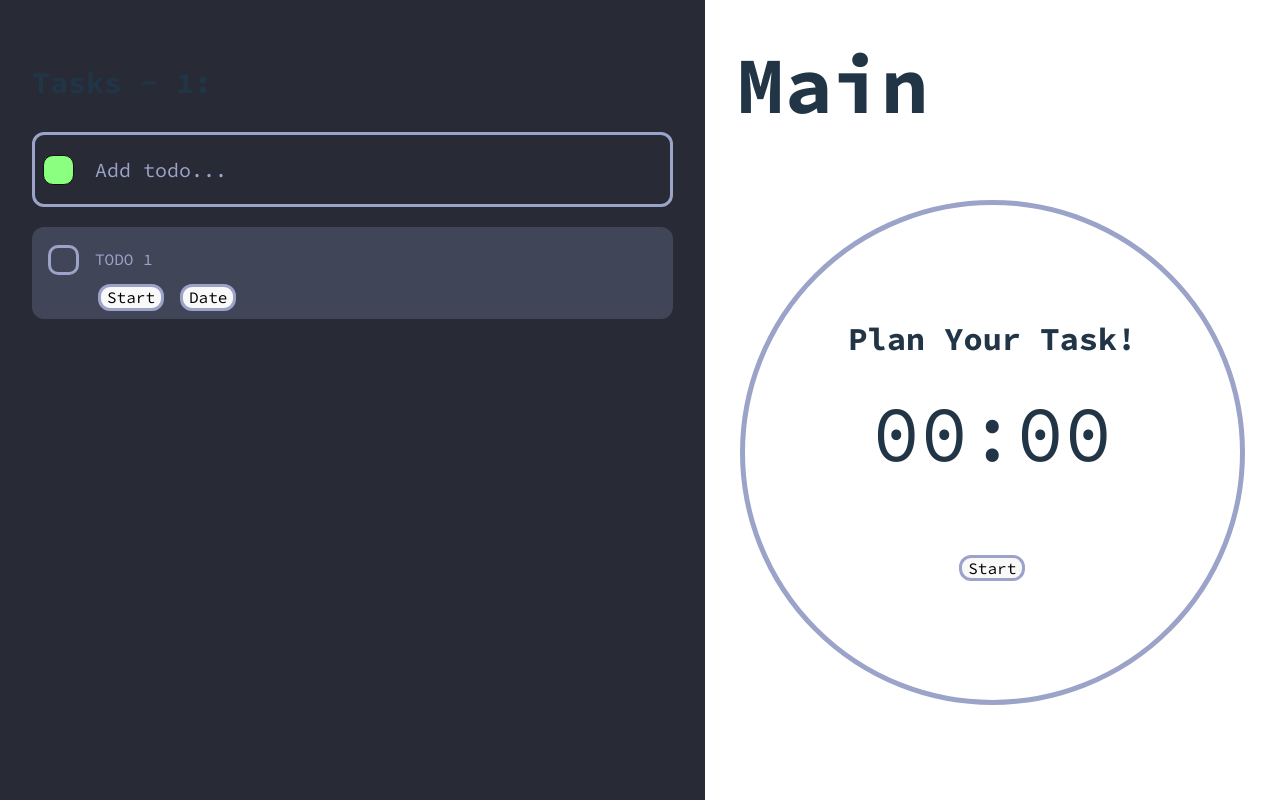
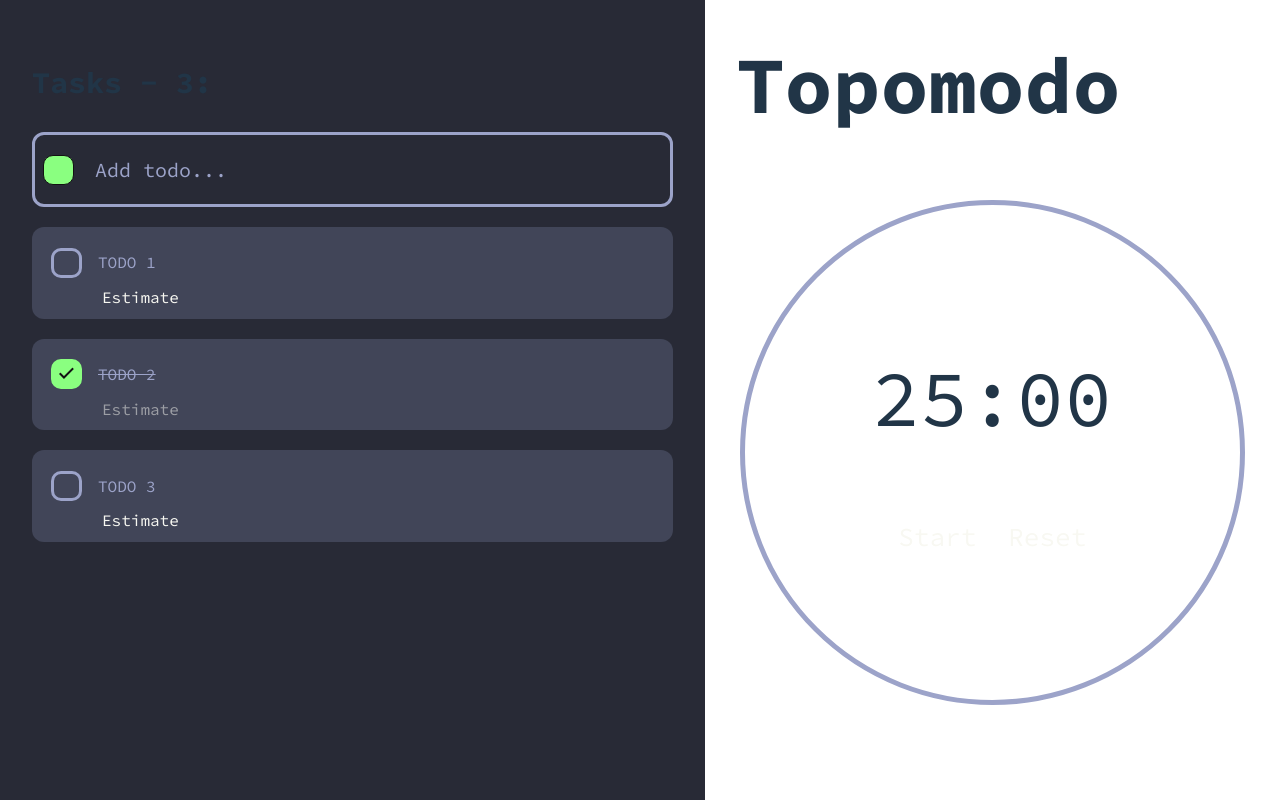
Before and after one commit to dudnikgg/topomodo, a Vue app: page / in a window 1280 px wide. Built offline with nearby package versions, Linux system fonts and the light colour scheme.

Commit message:
dev - save timer code before refactoring

```diff
--- a/src/components/PomodoroTimer/PomodoroTimer.vue
+++ b/src/components/PomodoroTimer/PomodoroTimer.vue
@@ -1,78 +1,62 @@
 <script lang="ts" setup>
-import { ref, computed, defineAsyncComponent } from "vue";
-import { useActiveTodoStore } from "@/stores/ActiveTodoStore";
-import Pomodoros from "../Pomodoros/Pomodoros.vue";
+import { defineAsyncComponent, computed, watch } from "vue";
+import { useActiveTodoStore } from "@/stores/ActiveTodoStore"
+import useTimer from "@/composables/useTimer";
+import Pomodoros from "@/components/Pomodoros/Pomodoros.vue";
+// TODO: think about instead of using store for activeTodo add it to the todo props
+// and timer should be in a global store because other components rely on if timer is running or not
+const activeTodoStore = useActiveTodoStore()
 
 // Async CircleProgress component
 const circleProgress = defineAsyncComponent(() =>
   import('../CircleProgress.vue')
 )
-const activeTodoStore = useActiveTodoStore();
 
-let pomodorosIntervalId: ReturnType<typeof setInterval>;
-let counter = ref(0);
-let staticCounterValue = ref(0);
-let counterCompletedSteps = ref(counter.value);
+const timerState = computed(() => {
+  return useTimer({
+    seconds: activeTodoStore.activeTodo.pomodoros.inSeconds,
+    step: 1,
+    completedSeconds: activeTodoStore.activeTodo.pomodoros.completedInSeconds
+  })
+})
 
-const prettyTime = computed<string>(() => {
-  const minutes = Math.floor(counter.value / 60);
-  const seconds = counter.value % 60;
+const timerActions = (event: Event) => {
+  event.preventDefault() // just in there will be <a> or something else
 
-  return `${minutes.toString().padStart(2, "0")}:${seconds.toString().padStart(2, "0")}`;
-});
+  if (activeTodoStore.activeTodo.done) return
+  const target = event.target as HTMLButtonElement
 
-activeTodoStore.$subscribe(() => {
-  let pomodoros = activeTodoStore.activeTodo?.pomodoros ?? 0;
-  // TODO: change to *25*60
-  counter.value = pomodoros * 25 * 60;
-  staticCounterValue.value = counter.value;
-});
-
-const startTimer = (target: HTMLButtonElement) => {
-  target.dataset.action = "stopTimer"
-  target.textContent = "Stop"
-  pomodorosIntervalId = setInterval(() => {
-    if (counter.value > 0) {
-      counter.value -= 1;
-      counterCompletedSteps.value = staticCounterValue.value - counter.value;
-    } else {
-      stopTimer(target);
-    }
-  }, 1000)
-}
-
-const stopTimer = (target: HTMLButtonElement) => {
-  target.dataset.action = "startTimer"
-  target.textContent = "Start"
-
-  clearInterval(pomodorosIntervalId)
-}
-
-const toggleTimer = (event: Event) => {
-  const target: HTMLButtonElement = event.target as HTMLButtonElement;
-  if (target.dataset.action === "stopTimer") {
-    stopTimer(target);
-  } else if (target.dataset.action === "startTimer") {
-    startTimer(target);
+  switch (target.dataset.action) {
+    case 'startTimer':
+      timerState.value.startTimer()
+      break
+    case 'stopTimer':
+      timerState.value.stopTimer()
+      break
+    case 'resetTimer':
+      timerState.value.resetTimer()
+      break
   }
 };
+
+// Need this to remove qoutes from a ComputedRef<string> returned from useTimer
+const prettyTime = computed(() => timerState.value.prettyTime.value)
 </script>
 
 <template>
   <div class="timer">
-    <circle-progress :diameter="500" :segments="activeTodoStore.activeTodo.pomodoros">
-      <div class="timer-content">
-        <h4 class="timer-title">
-          <template v-if="activeTodoStore.activeTodo.text">
-            {{ activeTodoStore.activeTodo.text }}
-          </template>
-          <template v-else>
-            Plan Your Task!
-          </template>
-        </h4>
+    <circle-progress :diameter="500" :segments="activeTodoStore.activeTodo.pomodoros.count" :compleded-value="timerState.timer.completedSeconds"
+      :value="timerState.timer.seconds">
+      <div class="timer-content" @click="timerActions($event)">
         <time>{{ prettyTime }}</time>
-        <Pomodoros :pomodoros="activeTodoStore.activeTodo.pomodoros" />
-        <button type="button" class="timer-btn" data-action="startTimer" @click="toggleTimer($event)">Start</button>
+        <Pomodoros :pomodorosCount="activeTodoStore.activeTodo.pomodoros.count" />
+        <template v-if="!timerState.timer.isRunning">
+          <button type="button" class="timer-btn btn--asLink" data-action="startTimer">Start</button>
+        </template>
+        <template v-else>
+          <button type="button" class="timer-btn btn--asLink" data-action="stopTimer">Stop</button>
+        </template>
+        <button type="button" class="reset-btn btn--asLink" data-action="resetTimer">Reset</button>
       </div>
     </circle-progress>
   </div>
@@ -104,13 +88,6 @@ const toggleTimer = (event: Event) => {
   height: 80%;
 }
 
-.timer-title {
-  flex: 1 0 100%;
-  font-size: 2em;
-  margin-top: 0;
-  margin-bottom: var(--t-paddings);
-}
-
 .pomodoros {
   flex: 1 0 100%;
   justify-content: center;
@@ -130,5 +107,13 @@ const toggleTimer = (event: Event) => {
 
 .timer-btn {
   margin-top: 40px;
+  margin-right: 10px;
+  font-size: 26px;
+}
+
+.reset-btn {
+  margin-top: 40px;
+  margin-left: 10px;
+  font-size: 26px;
 }
 </style>
--- a/src/components/Pomodoros/Pomodoros.vue
+++ b/src/components/Pomodoros/Pomodoros.vue
@@ -1,9 +1,8 @@
 <script lang="ts" setup>
-import { ref } from 'vue';
 import { MAX_POMODOROS } from '@/types/TodoItem'
 
-const { pomodoros } = defineProps<{
-  pomodoros: number | undefined
+const { pomodorosCount } = defineProps<{
+  pomodorosCount: number | undefined
 }>()
 
 const emit = defineEmits<{
@@ -20,8 +19,8 @@ const emitOnMouseout = () => { emit('onMouseout') }
 <template>
   <div class="pomodoros" @mouseout="emitOnMouseout">
     <div class="pomodoros-list">
-      <button type="button" class="pomodoros-item" v-for="index in MAX_POMODOROS" :key="index + 1" @mouseover="emitOnMouseover(index)" @click="emitSetPomodoros(index)">
-        <svg :class="{ 'js-checked': pomodoros && pomodoros >= index }">
+      <button type="button" class="pomodoros-item" v-for="index in MAX_POMODOROS" :key="index + 1" @mouseover="emitOnMouseover(index)" @click.stop="emitSetPomodoros(index)">
+        <svg :class="{ 'js-checked': pomodorosCount && pomodorosCount >= index }">
           <use xlink:href="/tomato.svg#tomato" />
         </svg>
       </button>
--- a/src/components/Todo/TodoItem/TodoItem.vue
+++ b/src/components/Todo/TodoItem/TodoItem.vue
@@ -1,6 +1,7 @@
 <script lang="ts" setup>
 import { ref } from 'vue';
 import { useTodoStore } from '@/stores/TodoStore';
+import useTimer from "@/composables/useTimer";
 import { useActiveTodoStore } from '@/stores/ActiveTodoStore';
 import type { ITodoItem } from '@/types/TodoItem'
 import Pomodoros from '@/components/Pomodoros/Pomodoros.vue'
@@ -30,7 +31,7 @@ const pomodorosOnMouseout = () => {
 </script>
 
 <template>
-    <div class="todo-item" ref="todoRef">
+    <div class="todo-item" ref="todoRef" :class="{ 'js-active': activeTodoStore.activeTodo.id === todo.id }" @click="activeTodoStore.toggleActiveTodoItem($event, todo)">
         <div class="l-inner">
             <div class="l-todo-top">
                 <div class="l-wrapper">
@@ -42,17 +43,16 @@ const pomodorosOnMouseout = () => {
                     </label>
                 </div>
             </div>
-            <div class="l-todo-bottom">
-                <button type="button" class="todo-start" @click="activeTodoStore.setActiveTodoItem(todo)">Start</button>
+            <div class="l-todo-bottom" :class="{ 'is-disabled': activeTodoStore.activeTodo.id === todo.id || todo.done }">
                 <div class="todo-date">
-                    <button type="button" data-action="todoDate">Date</button>
+                    <button type="button" class="todo-estimate btn--asLink">Estimate</button>
                 </div>
 
-                <Pomodoros :pomodoros="todo.pomodoros" @set-pomodoros="todoStore.setPomodorosTodoItem(todo.id, $event)" @on-mouseout="pomodorosOnMouseout"
-                    @on-mouseover="pomodorosOnMouseover" />
+                <Pomodoros :pomodoros-count="todo.pomodoros.count" @set-pomodoros="todoStore.setPomodorosTodoItem(todo.id, $event)"
+                    @on-mouseout="pomodorosOnMouseout" @on-mouseover="pomodorosOnMouseover" />
             </div>
         </div>
-        <button type="button" @click.prevent="todoStore.removeTodoItem(todo.id)" data-action="removeTodo" data-test="removeTodo">
+        <button type="button" class="todo-remove" @click.prevent.stop="todoStore.removeTodoItem(todo.id)" data-test="removeTodo">
             <svg viewBox="0 0 20 20" preserveAspectRatio="none" width="30" height="30">
                 <use xlink:href="/all.svg#gg-trash" />
             </svg>
@@ -65,9 +65,15 @@ const pomodorosOnMouseout = () => {
     align-items: center;
     justify-content: space-between;
     background-color: var(--t-dark-grey);
+    border: var(--t-border-width) var(--t-border-style) transparent;
     border-radius: var(--t-border-radius);
     margin: 20px 0;
     padding: 0.5em 1em;
+    cursor: pointer;
+}
+
+.todo-item.js-active {
+    border: var(--t-border-width) var(--t-border-style) var(--t-dark-green);
 }
 
 .todo .l-inner {
@@ -84,15 +90,24 @@ const pomodorosOnMouseout = () => {
     display: flex;
     align-items: center;
     gap: 1em;
-    padding-left: 50px;
+    padding-left: 45px;
 }
 
-.todo button[data-action="removeTodo"] {
+.l-todo-bottom.is-disabled {
+    opacity: 0.5;
+    pointer-events: none;
+}
+
+.todo-remove {
     background-color: transparent;
     border: none;
 }
 
-.todo button[data-action="removeTodo"]:hover>svg {
+.todo-remove:hover>svg {
     color: var(--t-dark-red);
 }
+
+/* .todo-plan.btn--asLink {
+
+} */
 </style>
--- a/src/components/Todo/TodoList/TodoList.vue
+++ b/src/components/Todo/TodoList/TodoList.vue
@@ -14,7 +14,11 @@ const addNewTodo = () => {
             id: uniqeId(),
             text: newTodoText.value,
             done: false,
-            pomodoros: 2,
+            pomodoros: {
+                count: 1,
+                inSeconds: 1500,
+                completedInSeconds: 0
+            },
         });
         newTodoText.value = ''
     }
--- /dev/null
+++ b/src/composables/useTimer.ts
@@ -0,0 +1,60 @@
+import { reactive, computed } from "vue"
+
+export default function useTimer(options: {
+  seconds: number
+  completedSeconds: number
+  step: number
+}) {
+  const timer = reactive({ ...options, isRunning: false })
+
+  let intervalId: ReturnType<typeof setInterval>
+
+  const prettyTime = computed<string>(() => {
+    const currentValue = timer.seconds - timer.completedSeconds
+    if (currentValue <= 0) {
+      return "00:00"
+    }
+    const hours = Math.floor(currentValue / 3600)
+    const minutes = Math.floor((currentValue - hours * 3600) / 60)
+    const seconds = currentValue - hours * 3600 - minutes * 60
+
+    if (hours > 0) {
+      return `${hours}:${minutes.toString().padStart(2, "0")}:${seconds
+        .toString()
+        .padStart(2, "0")}`
+    } else {
+      return `${minutes.toString().padStart(2, "0")}:${seconds
+        .toString()
+        .padStart(2, "0")}`
+    }
+  })
+
+  const startTimer = () => {
+    intervalId = setInterval(() => {
+      if (timer.completedSeconds < timer.seconds) {
+        timer.isRunning = true
+        timer.completedSeconds += timer.step
+      } else {
+        stopTimer()
+      }
+    }, 1000)
+  }
+
+  const stopTimer = () => {
+    timer.isRunning = false
+    clearInterval(intervalId)
+  }
+
+  const resetTimer = () => {
+    timer.completedSeconds = 0
+    stopTimer()
+  }
+
+  return {
+    timer,
+    prettyTime,
+    startTimer,
+    stopTimer,
+    resetTimer,
+  }
+}
--- a/src/stores/ActiveTodoStore.ts
+++ b/src/stores/ActiveTodoStore.ts
@@ -1,27 +1,41 @@
-import { computed, ref } from "vue"
+import { ref } from "vue"
 import { defineStore } from "pinia"
 import type { ITodoItem } from "@/types/TodoItem"
 import { useTodoStore } from "@/stores/todoStore"
 
+const FAKE_TODO_ITEM: ITodoItem = {
+  id: "1",
+  text: "TODO",
+  done: true,
+  pomodoros: {
+    count: 1,
+    inSeconds: 1500,
+    completedInSeconds: 0,
+  },
+}
+
 const useActiveTodoStore = defineStore("activeTodoStore", () => {
   const todoStore = useTodoStore()
+  // Fake todo item to show circle timer when there are no todos
+  const activeTodo = ref(FAKE_TODO_ITEM)
 
-  const activeTodo = ref({} as ITodoItem)
+  const toggleActiveTodoItem = (e: Event, todo: ITodoItem) => {
+    const target: HTMLInputElement = e.target as HTMLInputElement
 
-  const setActiveTodoItem = (todo: ITodoItem) => {
-    activeTodo.value = todo
+    if (todo.done || target.tagName !== "DIV") return
+    activeTodo.value = todo.id === activeTodo.value.id ? FAKE_TODO_ITEM : todo
   }
 
   todoStore.$subscribe((mutation, state) => {
     activeTodo.value =
       state.todos[
         state.todos.findIndex((todo) => todo.id === activeTodo.value.id)
-      ] || {}
+      ] || FAKE_TODO_ITEM
   })
 
   return {
     activeTodo,
-    setActiveTodoItem,
+    toggleActiveTodoItem,
   }
 })
 
--- a/src/stores/TodoStore.ts
+++ b/src/stores/TodoStore.ts
@@ -9,7 +9,31 @@ const useTodoStore = defineStore("todoStore", {
         id: uniqeId(),
         text: "TODO 1",
         done: false,
-        pomodoros: 2,
+        pomodoros: {
+          count: 4,
+          inSeconds: 6000,
+          completedInSeconds: 0,
+        },
+      },
+      {
+        id: uniqeId(),
+        text: "TODO 2",
+        done: true,
+        pomodoros: {
+          count: 4,
+          inSeconds: 6000,
+          completedInSeconds: 0,
+        },
+      },
+      {
+        id: uniqeId(),
+        text: "TODO 3",
+        done: false,
+        pomodoros: {
+          count: 4,
+          inSeconds: 6000,
+          completedInSeconds: 0,
+        },
       },
     ] as Array<ITodoItem>,
   }),
@@ -36,7 +60,9 @@ const useTodoStore = defineStore("todoStore", {
 
     setPomodorosTodoItem(id: string, pomodoros: number) {
       const index = this.todos.findIndex((todo) => todo.id === id)
-      this.todos[index].pomodoros = pomodoros
+      this.todos[index].pomodoros.count = pomodoros
+      // TODO: * 25 * 60
+      this.todos[index].pomodoros.inSeconds = pomodoros + 10
     },
   },
 })
--- a/src/style.css
+++ b/src/style.css
@@ -7,7 +7,7 @@
   --t-dark-grey: #414558;
   --t-dark-cyan: #80ffea;
   --t-dark-green: #8aff80;
-  ---dark-pink: #ff80be;
+  --t-dark-pink: #ff80be;
   --t-dark-red: #ff9580;
   --t-dark-yellow: #ffff80;
   --t-dark-cyan-green: linear-gradient(
@@ -31,6 +31,10 @@
 
   /* transion for elements */
   --t-transition: all 250ms cubibezier(0.4, 0, 0.23, 1);
+
+  /* Links (and buttons as links) */
+  --t-link-color: var(--t-dark-white);
+  --t-link-color--hover: var(--t-dark-red);
 }
 
 /* Base */
@@ -83,11 +87,11 @@ h4 {
 
 a {
   font-weight: 500;
-  color: var(--t-dark-cyan);
+  color: var(--t-link-color);
   text-decoration: inherit;
 }
 a:hover {
-  color: var(--t-dark-green);
+  color: var(--t-link-color--hover);
 }
 
 input:not([type="checkbox"]),
@@ -130,6 +134,18 @@ button:hover,
   border-color: var(--t-dark-green);
 }
 
+.btn--asLink {
+  color: var(--t-link-color);
+  border: none;
+  outline: none;
+  background: none;
+}
+
+.btn--asLink:hover {
+  color: var(--t-link-color--hover);
+  text-decoration: underline;
+}
+
 input[type="checkbox"] {
   display: none;
 }
@@ -165,7 +181,7 @@ input[type="checkbox"]:focus + label {
 
 input[type="checkbox"] + label:hover > span,
 input[type="checkbox"]:focus + label > span {
-  background: var(--t-dark-grey);
+  border-color: var(--t-dark-white);
 }
 
 input[type="checkbox"].js-checked + label {
--- a/src/types/TodoItem.ts
+++ b/src/types/TodoItem.ts
@@ -2,7 +2,11 @@ export interface ITodoItem {
   id: string
   text: string
   done: boolean
-  pomodoros: number
+  pomodoros: {
+    count: number,
+    inSeconds: number,
+    completedInSeconds: number,
+  }
 }
 
 export const MAX_POMODOROS = 5
--- a/src/views/Main.vue
+++ b/src/views/Main.vue
@@ -3,7 +3,7 @@ import PomodoroTimer from '@/components/PomodoroTimer/PomodoroTimer.vue';
 </script>
 <template>
     <div id="main" class="l-main">
-        <h1>Main</h1>
+        <h1>Topomodo</h1>
         <div class="l-container">
             <PomodoroTimer />
         </div>
```
Also changed, not shown: src/components/CircleProgress.vue (+33 -25 lines).
